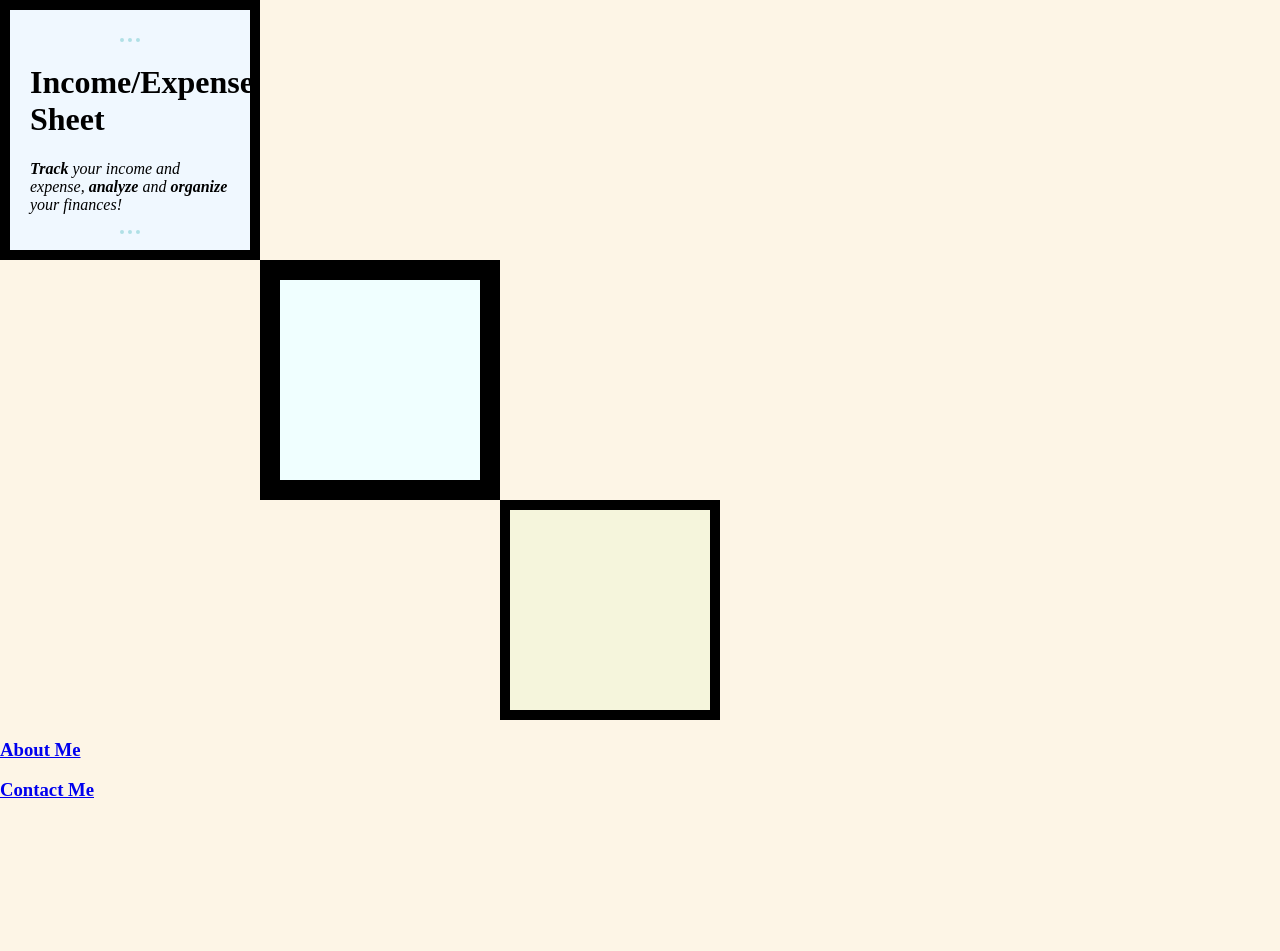
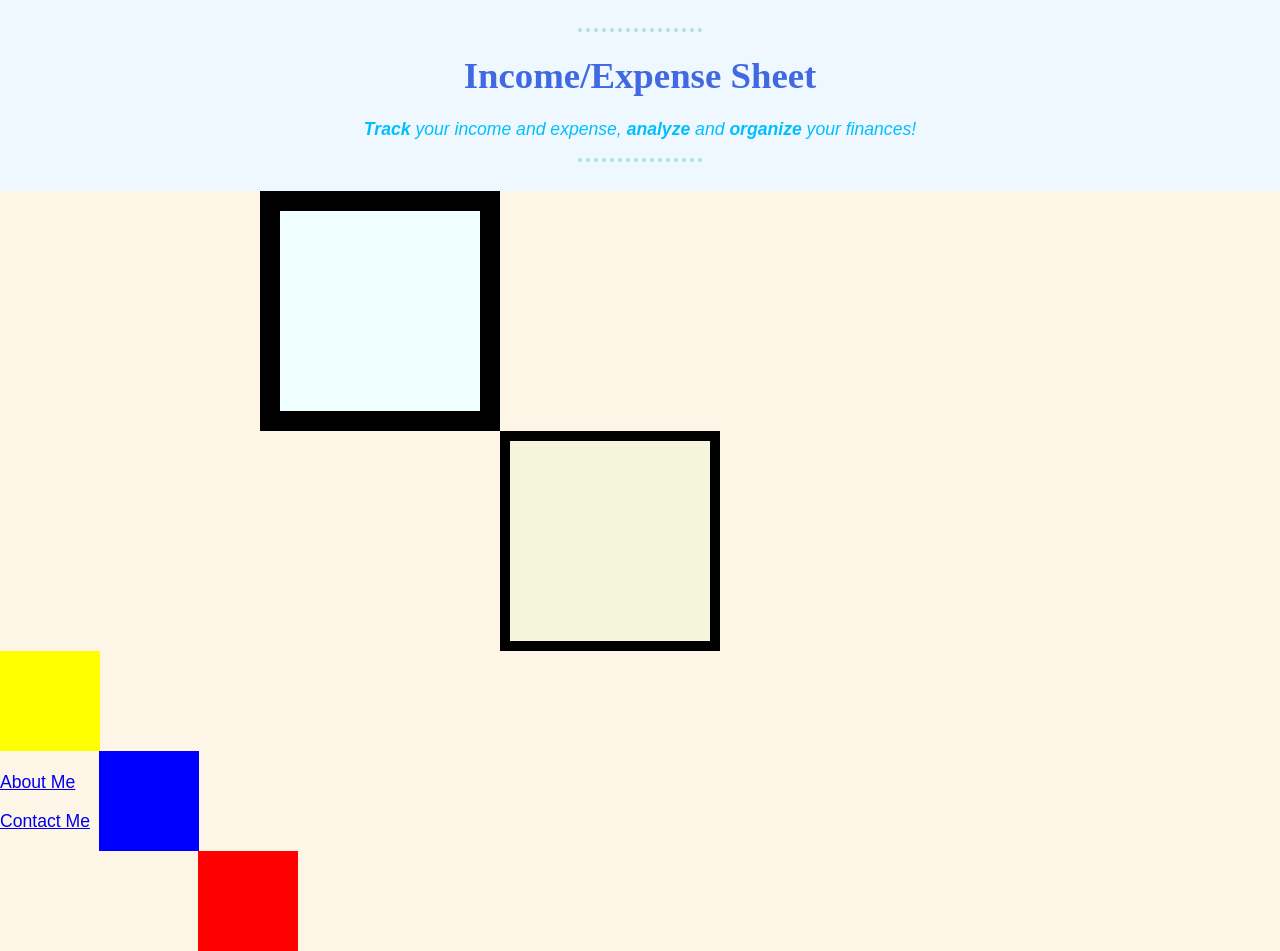
Before and after one commit to AEsir777/income_expense_web_app, a plain HTML site: page html/index.html in a window 1280 px wide. Before the commit the page ends 820 px from the top, so only its background shows below. Drawn offline with Linux system fonts and the light colour scheme; a web font is replaced by a local one.

Commit message:
add fonts

```diff
--- a/css/styles.css
+++ b/css/styles.css
@@ -24,11 +24,23 @@ body {
 }
 
 .top-container {
-    width: 200px;
-    height: 200px;
     padding: 20px;
-    border: solid 10px;
     background-color: aliceblue;
+    text-align: center;
+}
+
+h1 {
+    color: royalblue;
+    font-size: 2.3rem;
+    line-height: 2.3rem;
+    font-family: 'Ink Free', serif;
+}
+
+h3 {
+    color: deepskyblue;
+    font-weight: lighter;
+    font-size: 1.1rem;
+    font-family: 'Fresca', sans-serif;
 }
 
 .middle-container {
@@ -46,3 +58,32 @@ body {
     height: 200px;
     background-color: beige;
 }
+
+.red {
+    width: 100px;
+    height: 100px;
+    background-color: red;
+    display: inline-block;
+    position: relative;
+    left: 198px;
+    top: 200px;
+}
+
+.blue {
+    width: 100px;
+    height: 100px;
+    background-color: blue;
+    display: inline-block;
+    position: relative;
+    top: 100px;
+    right: 5px;
+}
+
+.yellow {
+    width: 100px;
+    height: 100px;
+    background-color: yellow;
+    display: inline-block;
+    position: absolute;
+    left: 0px;
+}
--- a/html/index.html
+++ b/html/index.html
@@ -5,14 +5,20 @@
         <title> Income/Expense Sheet </title>
         <link rel="stylesheet" href="../css/styles.css">
         <link rel="icon" href="../images/favicon.png">
+        <link rel="preconnect" href="https://fonts.googleapis.com">
+        <link rel="preconnect" href="https://fonts.gstatic.com" crossorigin>
+        <link href="https://fonts.googleapis.com/css2?family=Fresca&display=swap" rel="stylesheet">
     </head>
+    <style>
+        @import url('https://fonts.googleapis.com/css2?family=Fresca&display=swap');
+    </style>
     <body>
         <!--- <center> --->
             <div class="top-container">
                 <hr size="3" noshade>
                 <h1> Income/Expense Sheet </h1>
-                <p><em> <strong>Track</strong> your income and expense, <strong>analyze</strong>
-                        and <strong>organize</strong> your finances! </em></p>
+                <h3><em> <strong>Track</strong> your income and expense, <strong>analyze</strong>
+                        and <strong>organize</strong> your finances! </em></h3>
             <hr size="3" noshade>
             </div>
 
@@ -23,6 +29,12 @@
 
             </div>
         <!--- </center> --->
+        <div>
+            <div class="red"></div>
+            <div class="blue"></div>
+            <div class="yellow"></div>
+        </div>
+
         <h3><a href="AboutMe.html"> About Me </a></h3>
         <h3><a href="ContactMe.html"> Contact Me </a></h3>
     </body>
```
